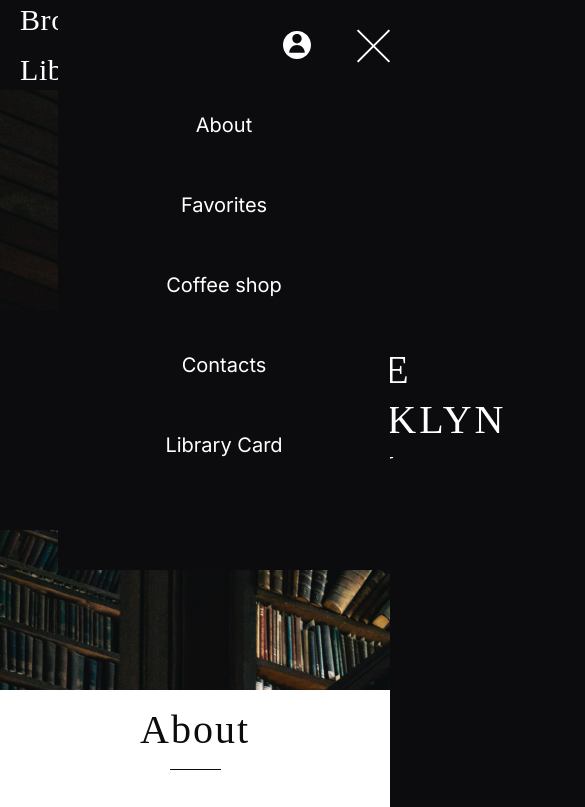
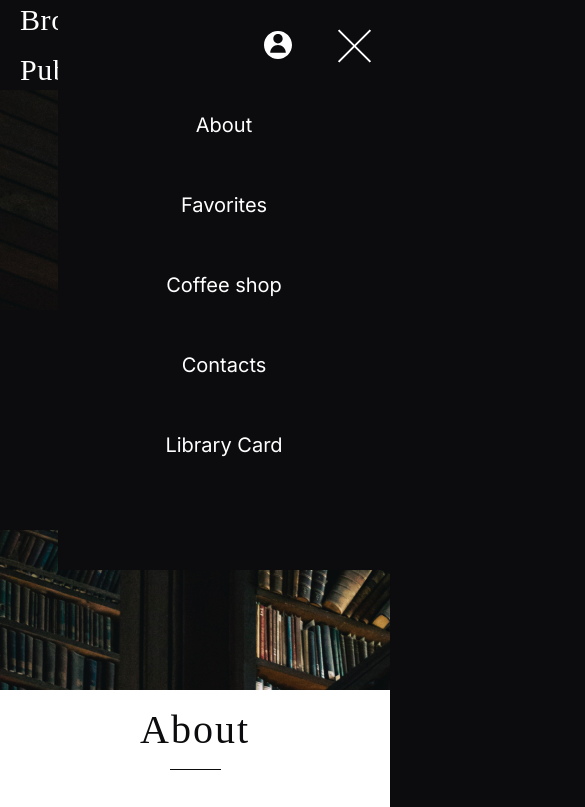
Before and after one commit to KseniyaKerzhner/library, a plain HTML site: page library/index.html in a window 390 px wide. Shown: the top 807 px of the page, 585 px wide, since content can reach past the window. Drawn offline with Linux system fonts and the light colour scheme; a web font is replaced by a local one.

Commit message:
fix: fix position of burger menu

```diff
--- a/library/index.html
+++ b/library/index.html
@@ -15,6 +15,7 @@
 </head>
 
 <body>
+	<div class="wrapper">
 		<header class="header open">
 			<div class="nav-btn">
 				<h1>Brooklyn Public Library</h1>
@@ -325,6 +326,7 @@
 				<a href="https://github.com/KseniyaKerzhner" target="_blank">Kseniya<br>Kerzhner</a>
 			</div>
 		</footer>
+	</div>
 </body>
 
 </html>
--- a/library/styles.css
+++ b/library/styles.css
@@ -28,6 +28,12 @@ html {
 	background-color: #0c0c0e;
 	scroll-behavior: smooth;
 	overflow-x: hidden;
+}
+
+.wrapper {
+	overflow: hidden;
+	width: 100%;
+	position: relative;
 }
 
 li {
@@ -805,7 +811,6 @@ a:hover {
 
 	.header {
 		gap: 50px;
-		padding-right: 0px;
 	}
 
 	.header.open .header-nav {
@@ -820,7 +825,8 @@ a:hover {
 	.header-nav {
 		position: absolute;
 		right: -332px;
-		top: 0px;
+		top: 0;
+		width: 332px;
 		background-color: #0c0c0e;
 
 		transform: translateX(100%);
@@ -868,9 +874,6 @@ a:hover {
 
 @media (max-width:768px) {
 
-	.header {
-		padding-right: 0;
-	}
 
 	/* WELCOME */
 
```
Lines whose indentation alone changed are shown as unchanged.
